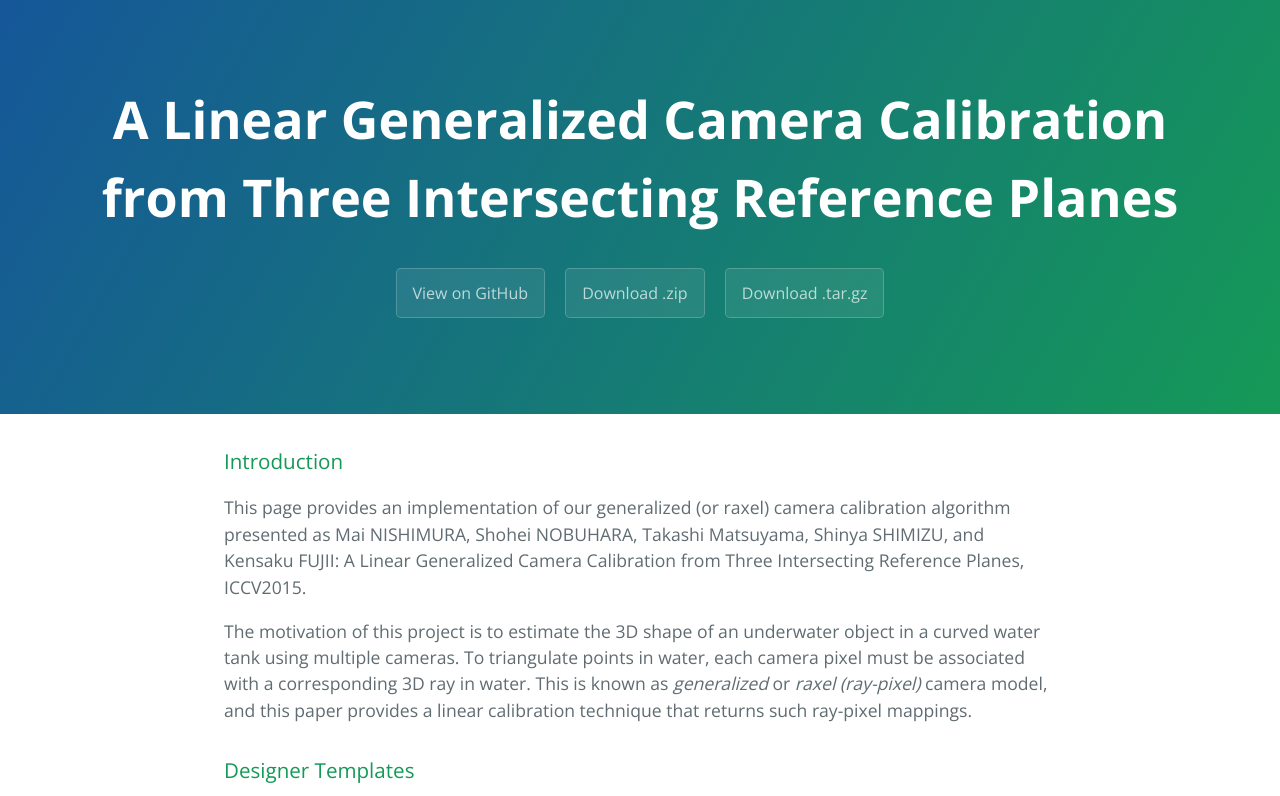
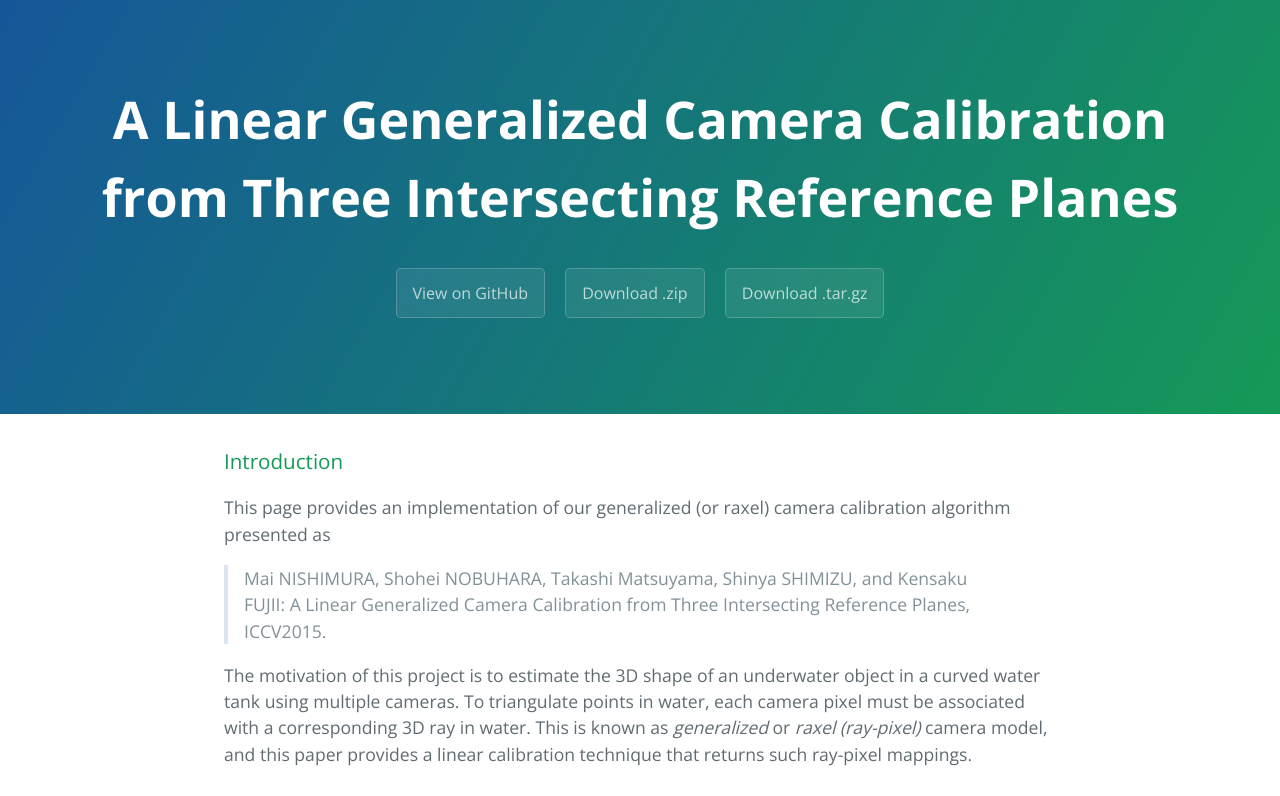
Before and after one commit to computer-vision/iccv2015, a plain HTML site: page index.html in a window 1280 px wide. Shown: the top 796 px of the page. Drawn offline with nearby package versions, Linux system fonts and the light colour scheme.

Commit message:
Update index.html

```diff
--- a/index.html
+++ b/index.html
@@ -23,9 +23,9 @@
 <a id="welcome-to-github-pages" class="anchor" href="#welcome-to-github-pages" aria-hidden="true"><span class="octicon octicon-link"></span></a>Introduction</h3>
 
 <p>This page provides an implementation of our generalized (or raxel) camera calibration algorithm presented as
-<quote>
+<blockquote>
   Mai NISHIMURA, Shohei NOBUHARA, Takashi Matsuyama, Shinya SHIMIZU, and Kensaku FUJII: A Linear Generalized Camera Calibration from Three Intersecting Reference Planes, ICCV2015.
-</quote>
+</blockquote>
 </p>
 <p>The motivation of this project is to estimate the 3D shape of an underwater object in a curved water tank using multiple cameras. To triangulate points in water, each camera pixel must be associated with a corresponding 3D ray in water. This is known as <em>generalized</em> or <em>raxel (ray-pixel)</em> camera model, and this paper provides a linear calibration technique that returns such ray-pixel mappings.</p>
 
```
